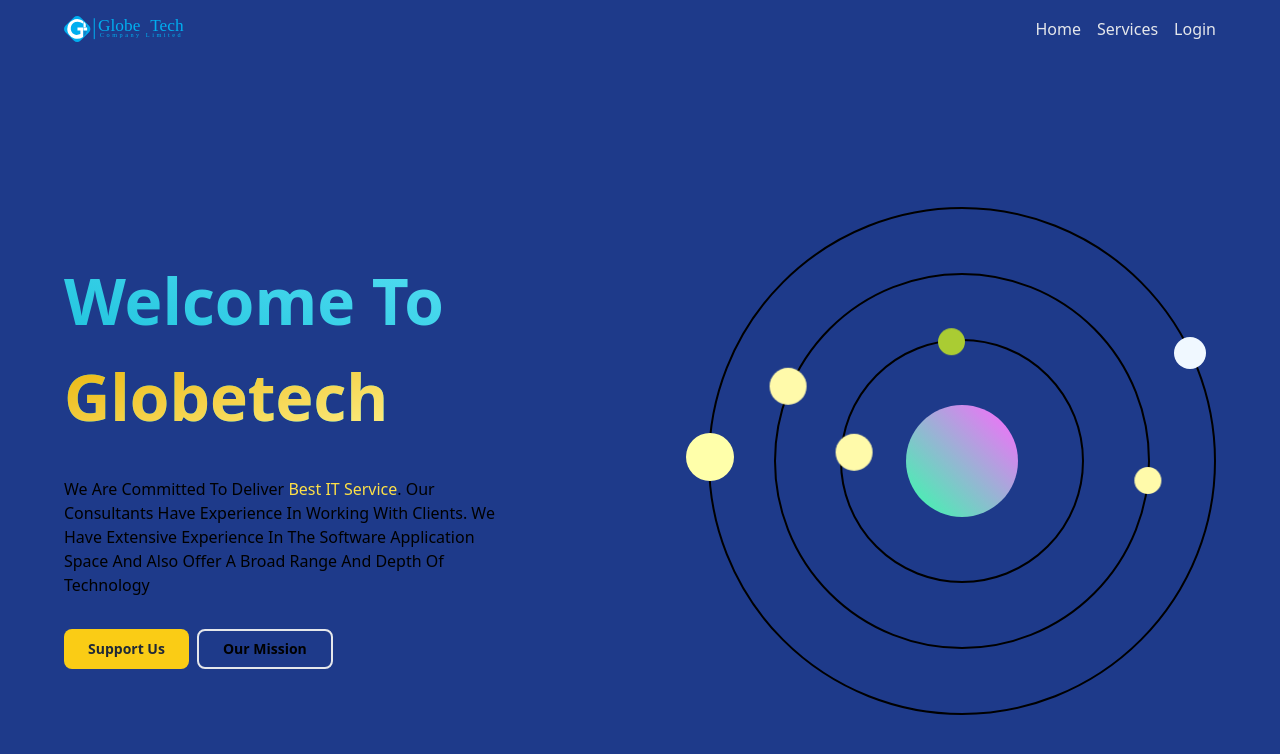
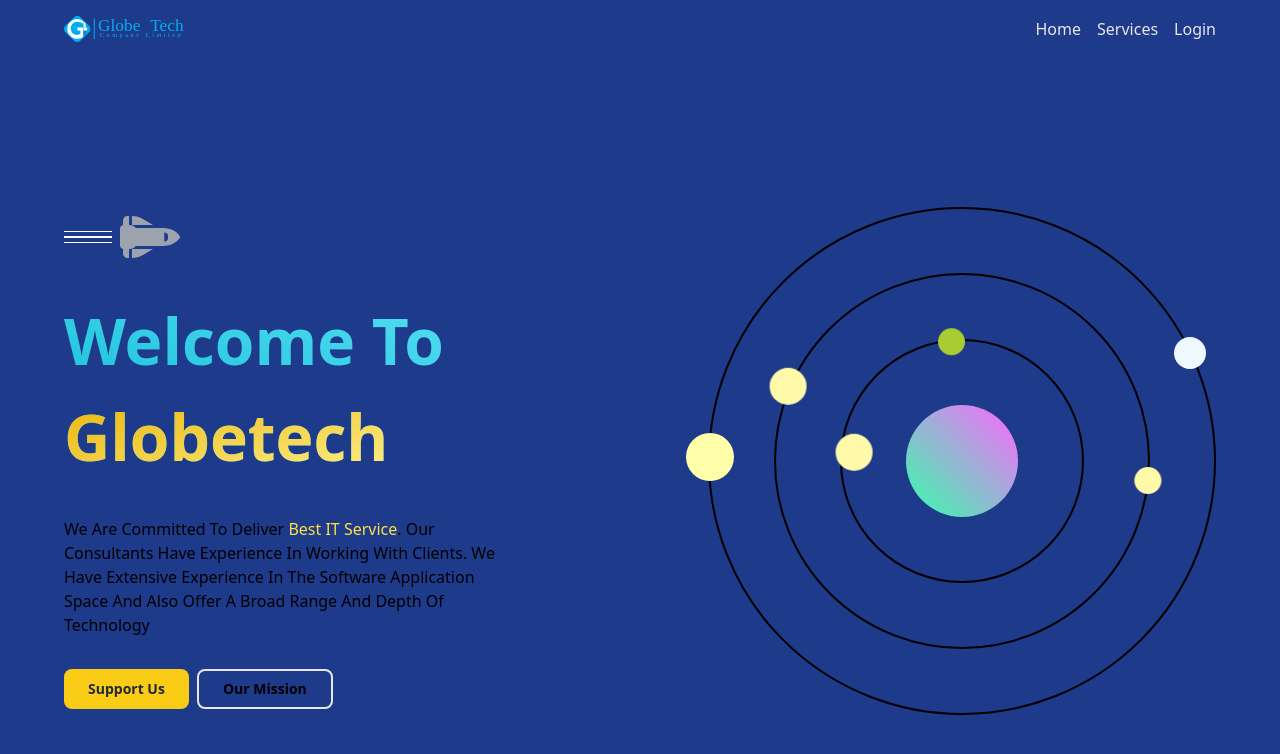
Before and after one commit to imtowhidulislam/globetechtask, a React (Create React App) app: page / in a window 1280 px wide. Shown: the top 754 px of the page. Built offline with nearby package versions, Linux system fonts and the light colour scheme.

Commit message:
animation in hame page is added

```diff
--- a/src/components/header.js
+++ b/src/components/header.js
@@ -1,9 +1,18 @@
 import React, { useState } from "react";
+import { FontAwesomeIcon } from "@fortawesome/react-fontawesome";
 import planet from "../assets/planet2.png";
+import { faShuttleSpace } from "@fortawesome/free-solid-svg-icons";
 import "./circle.css";
-
+import "./plane.css";
 const Header = () => {
   const [hover, setHover] = useState(true);
+  const [isHover, setIsHover] = useState(false);
+
+  const handleLogo = () => {
+    setIsHover(!isHover);
+    console.log("hello");
+  };
+
   const handleMouse = () => {
     setHover(!hover);
   };
@@ -11,6 +20,25 @@ const Header = () => {
     <div className=" flex mt-8 mb-8 items-center justify-center h-calculated-height ">
       <div className="flex items-center justify-between gap-8">
         <div className="">
+          <div className="main_plane_wrapper">
+            <div
+              className={`plane_container flex items-center justify-start gap-2 ${
+                isHover ? "plane_container-open" : "plane_container-close"
+              }`}
+            >
+              <div className="plane_bars">
+                <div></div>
+                <div></div>
+                <div></div>
+              </div>
+              <div className=" bg-transparent " onMouseEnter={handleLogo}>
+                <FontAwesomeIcon
+                  className="text-5xl text-gray-400 cursor-pointer"
+                  icon={faShuttleSpace}
+                ></FontAwesomeIcon>
+              </div>
+            </div>
+          </div>
           <h2 className=" text-responsite-text-title text-transparent bg-clip-text bg-gradient-to-tr from-cyan-500 to-cyan-300 font-bold capitalize ">
             welcome to{" "}
             <span className="text-transparent bg-clip-text bg-gradient-to-br from-yellow-500 to-yellow-200 ">
--- /dev/null
+++ b/src/components/plane.css
@@ -0,0 +1,58 @@
+.main_plane_wrapper {
+  /* background-color: aqua; */
+  /* padding: 2rem; */
+  width: 100%;
+  position: relative;
+  margin-bottom: 5rem;
+}
+.plane_container {
+  /* height: 100vh; */
+  position: absolute;
+  display: flex;
+  transform: translate(0%, 0%);
+  /* transform: translate(70vw , 0%); */
+  align-items: center;
+  justify-content: center;
+  gap: 0.5rem;
+  transition: left 0.5s ease-in;
+}
+
+.plane_container-open {
+  animation: moveforwards 300ms ease-in-out forwards;
+  transition: animation 300ms ease-in;
+}
+.plane_container-close {
+  animation: movebackwards 300ms ease-in-out forwards;
+  transition: animation 300ms ease-in;
+}
+.plane_bars * {
+  width: 3rem;
+  height: 1.5px;
+  background: white;
+}
+.plane_bars :nth-child(2) {
+  margin-block: 0.25rem;
+}
+.plane {
+  /* width: 4rem; */
+  /* height: 1.5rem; */
+  /* background-color: #ffaa33; */
+}
+@keyframes moveforwards {
+  0% {
+    left: 0%;
+  }
+  100% {
+    left: calc(100% - (124px));
+  }
+}
+@keyframes movebackwards {
+  0% {
+    left: calc(100% - (124px));
+  }
+  100% {
+    left: 0%;
+  }
+}
+
+/* gkjdfg;ls */
--- /dev/null
+++ b/src/components/plane.html
@@ -0,0 +1,24 @@
+<!DOCTYPE html>
+<html lang="en">
+<head>
+    <meta charset="UTF-8">
+    <meta http-equiv="X-UA-Compatible" content="IE=edge">
+    <meta name="viewport" content="width=device-width, initial-scale=1.0">
+    <title>Plane</title>
+    <link rel="stylesheet" href="./plane.css">
+    <script defer src="./plane.js"></script>
+</head>
+<body>
+
+    <div class="main_plane_wrapper">
+        <div class="plane_container">
+            <div class="plane_bars">
+                <div></div>
+                <div></div>
+                <div></div>
+            </div>
+            <div class="plane"></div>
+        </div>
+    </div>
+</body>
+</html>
--- /dev/null
+++ b/src/components/plane.js
@@ -0,0 +1,16 @@
+const planeContainer = document.querySelector('.plane_container');
+const mainPlaneWrapper = document.querySelector('.main_plane_wrapper');
+console.log(planeContainer);
+
+const width = planeContainer.getBoundingClientRect().width;
+console.log(width);
+
+mainPlaneWrapper.addEventListener('mouseover',() => {
+    planeContainer.classList.add('plane_container-open');
+    planeContainer.classList.remove('plane_container-close');
+})
+mainPlaneWrapper.addEventListener('mouseout',() => {
+    planeContainer.classList.remove('plane_container-open');
+    planeContainer.classList.add('plane_container-close');
+
+})
```
Also changed, not shown: 1 other file (tests, documents, lock files or other folders).
